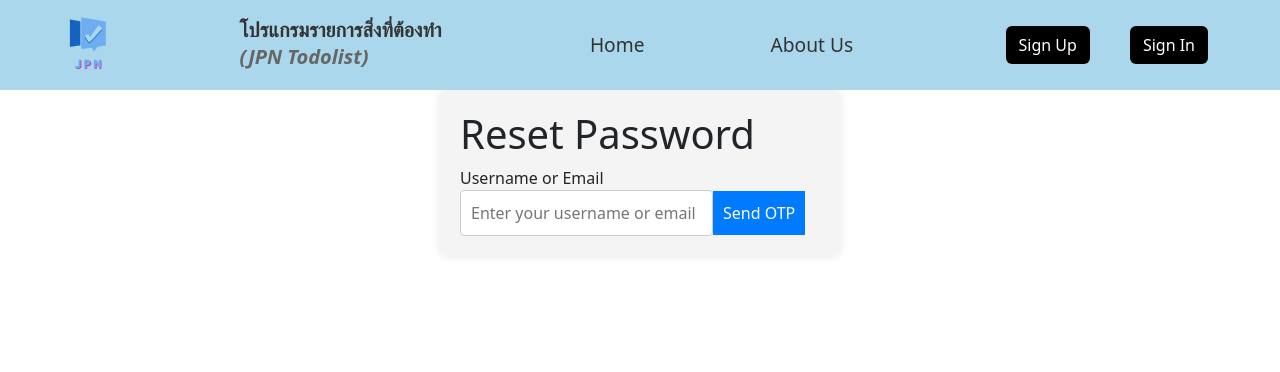
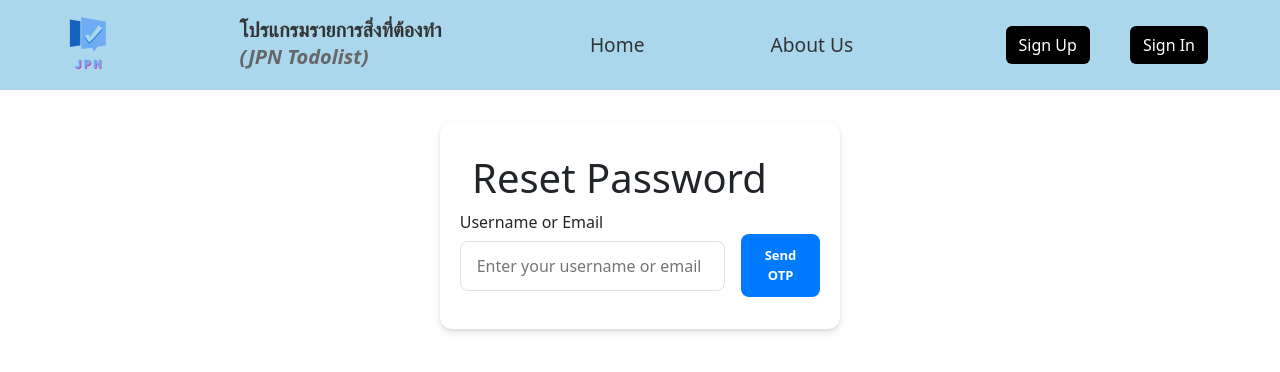
Before and after one commit to Poomlak/TODOLISTJPN, a React (Create React App) app in the folder jpn-project/: page /resetpass in a window 1280 px wide. Shown: the top 372 px of the page. Built offline with nearby package versions, Linux system fonts and the light colour scheme.

Commit message:
แก้ UI หน้า resetpass

```diff
--- a/jpn-project/src/signin/Resetpass.css
+++ b/jpn-project/src/signin/Resetpass.css
@@ -1,35 +1,64 @@
 .resetpass-container {
   width: 100%;
   max-width: 400px;
-    margin: 0 auto;
-    padding: 20px;
-    background-color: #f4f4f4;
-    border-radius: 8px;
-    box-shadow: 0 0 10px rgba(0, 0, 0, 0.1);
+  margin: 2rem auto;
+  padding: 2rem;
+  background-color: #ffffff;
+  border-radius: 12px;
+  box-shadow: 0 4px 6px rgba(0, 0, 0, 0.1), 0 1px 3px rgba(0, 0, 0, 0.08);
+  transition: box-shadow 0.3s ease;
+  -webkit-transition: box-shadow 0.3s ease;
+  -moz-transition: box-shadow 0.3s ease;
+  -ms-transition: box-shadow 0.3s ease;
+  -o-transition: box-shadow 0.3s ease;
+  -webkit-border-radius: 12px;
+  -moz-border-radius: 12px;
+  -ms-border-radius: 12px;
+  -o-border-radius: 12px;
 }
 
 .resetpass-form {
   display: flex;
   flex-direction: column;
+  gap: 1.5rem;
+  align-items: center;
 }
 
+.input-btn-container {
+  display: flex;
+  align-items: center;
+  gap: 1rem;
+  width: 100%;
+}
 input {
-    padding: 10px;
-    margin: 10px 0;
-    border-radius: 4px;
-    border: 1px solid #ccc;
+  padding: 0.75rem 1rem;
+  border-radius: 8px;
+  border: 1px solid #e0e0e0;
+  font-size: 1rem;
+  flex-grow: 1;
 }
 
-  button {
-    padding: 10px;
-    margin-top: 10px;
-    background-color: #007bff;
-    color: white;
-    border: none;
-    border-radius: 4px;
-    cursor: pointer;
+input:focus {
+  outline: none;
+  border-color: #007bff;
 }
 
-  button:hover {
+.btn-send-otp {
+  padding: 0.75rem 1.5rem;
+  background-color: #007bff;
+  color: #ffffff;
+  border: none;
+  border-radius: 8px;
+  font-size: 13px;
+  font-weight: 600;
+  cursor: pointer;
+  transition: background-color 0.3s ease, transform 0.1s ease;
+}
+
+.btn-send-otp:hover {
   background-color: #0056b3;
 }
+
+.btn-send-otp:active {
+  transform: translateY(1px);
+}
--- a/jpn-project/src/signin/Resetpass.js
+++ b/jpn-project/src/signin/Resetpass.js
@@ -65,7 +65,8 @@ const Resetpass = () => {
         <div className="resetpass-form">
           {!isOtpSent ? (
             <div className="send-otp-section">
-              <label>Username or Email</label>
+            <label>Username or Email</label>
+            <div className="input-btn-container">
               <input
                 type="text"
                 name="identifier"
@@ -76,6 +77,7 @@ const Resetpass = () => {
               />
               <button onClick={handleSendOtp} className="btn-send-otp">Send OTP</button>
             </div>
+          </div>
           ) : (
             <div className="reset-password-section">
               <label>Enter OTP</label>
```
Also changed, not shown: 1 other file (tests, documents, lock files or other folders). Lines whose indentation alone changed are shown as unchanged.
